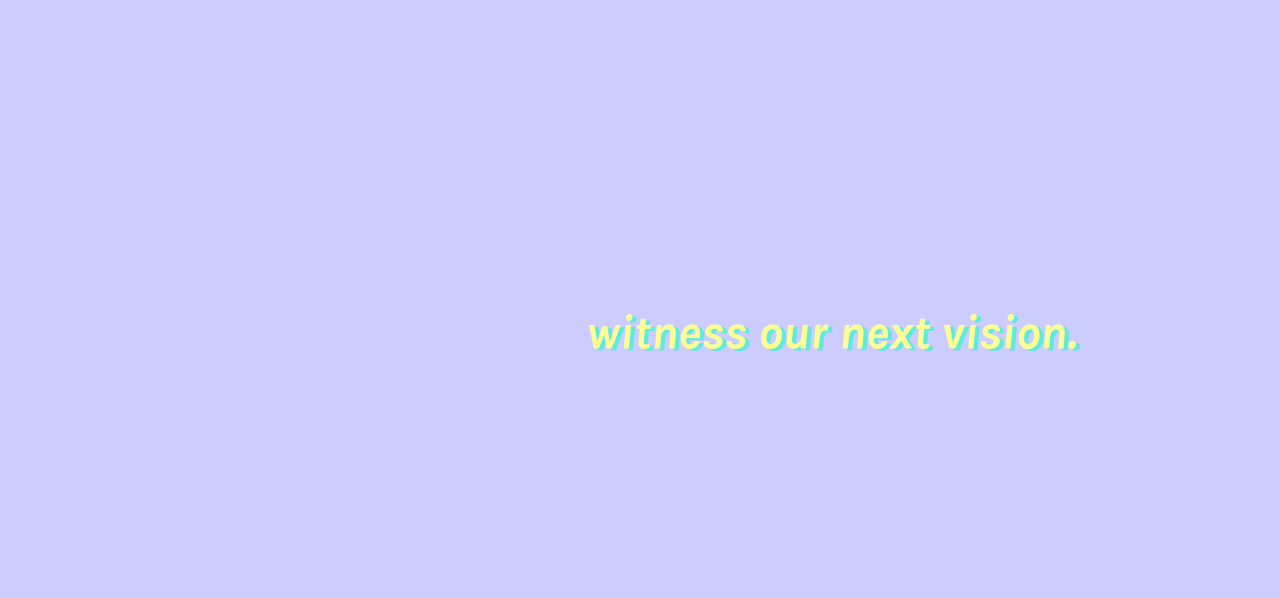
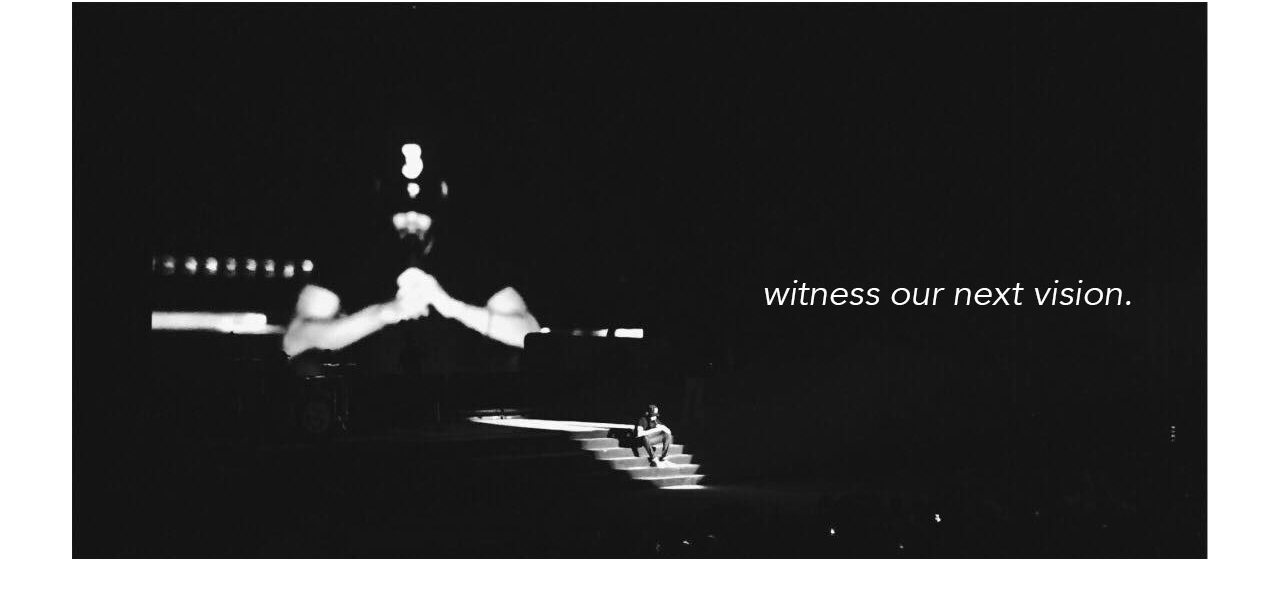
Before and after one commit to pjung16/wonvision, a plain HTML site: page index.html in a window 1280 px wide. Shown: the part 148-746 px from the top of the page. Drawn offline with Linux system fonts and the light colour scheme.

Commit message:
Revert "testing different landing page"
This reverts commit a3dd15ba31ef7ded56db10c90bfc78165cc2bef9.

```diff
--- a/index.css
+++ b/index.css
@@ -4,7 +4,6 @@ html {
 
 body {
   transition: 0.3s;
-  background-color: #CCCCFF;
 }
 
 .container {
@@ -30,10 +29,10 @@ body {
   margin-right: 10px;
 }
 
-.landingText {
-	position: absolute;
-  right: 200px;
-  bottom: 300px;
+.photo {
+	margin: 0 auto;
+	margin-bottom: -10px;
+  display: block;
 }
 
 #logo {
--- a/index.html
+++ b/index.html
@@ -22,7 +22,7 @@
 			<a href="index.html"><img src="logo.png" id="logo"><a>
 			<span onclick="openNav()"><img src="sidebar.svg" class="sidebar"></span>
 		</div>
-		<img src="landingText.png" class="landingText">
+		<img src="chance1.jpg" class="photo">
 	</div>
 	<script>
 		/* Set the width of the side navigation to 250px and the left margin of the page content to 250px and add a black background color to body */
```
Also changed, not shown: landingText.png (deleted), logo.png, logo_Reg.png (deleted), 1 other file.
